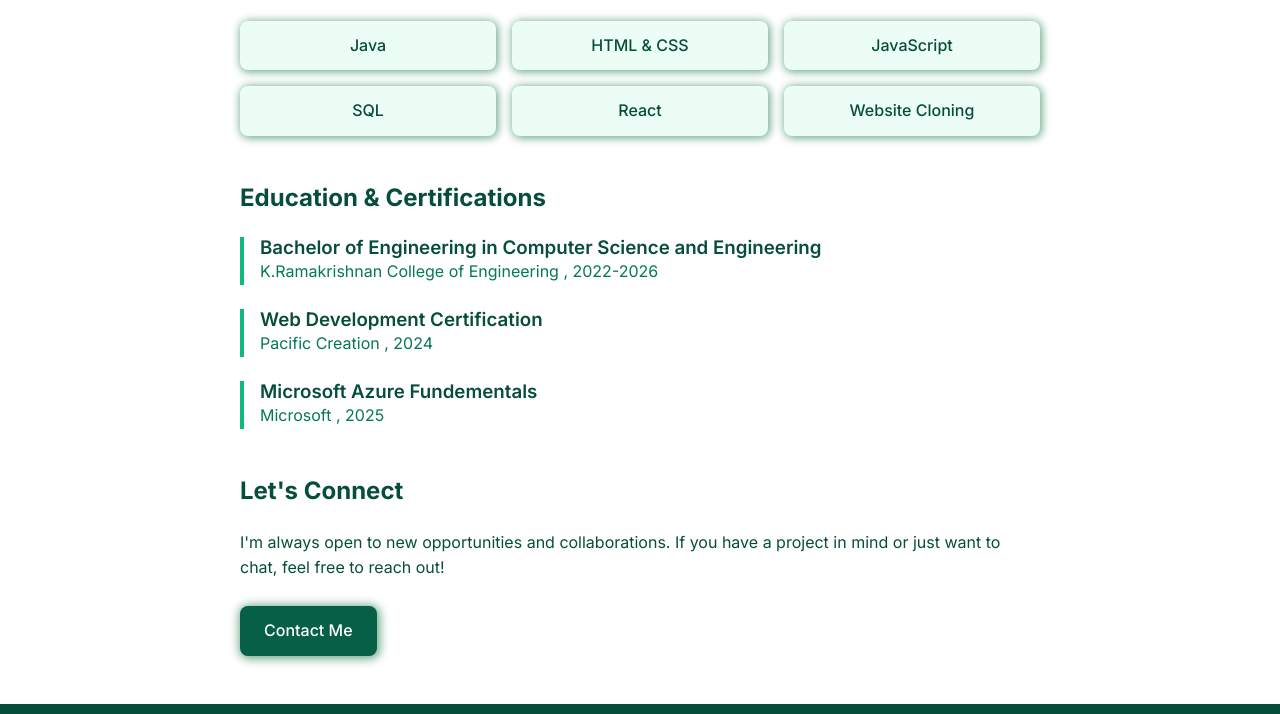
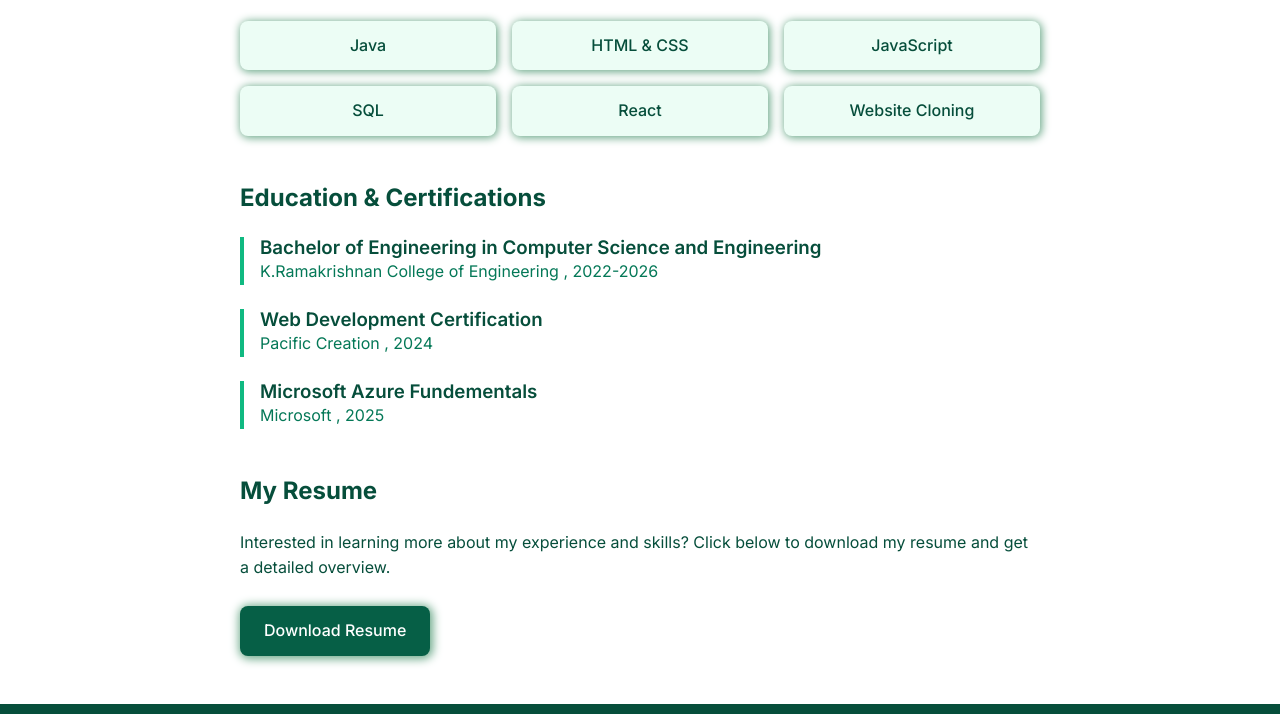
Before and after one commit to Karunaselvaraj/Personal-Portfolio, a plain HTML site: page about.html in a window 1280 px wide. Shown: the part 560-1274 px from the top of the page. Drawn offline with nearby package versions, Linux system fonts and the light colour scheme.

Commit message:
Initial commit

```diff
--- a/about.html
+++ b/about.html
@@ -105,12 +105,13 @@
                 </div>
 
                 <div class="about-section-page" >
-                    <h2 class="section-title-page">Let's Connect</h2>
+                    <h2 class="section-title-page">My Resume</h2>
                     <p>
-                        I'm always open to new opportunities and collaborations. If you have a project in mind or just want to chat, feel free to reach out!
+                        Interested in learning more about my experience and skills?
+                        Click below to download my resume and get a detailed overview.
                     </p><br>
-                    <a href="contact.html" class="btn btn-primary" style="box-shadow: 1px 1px 10px 2px #6aa888;">
-                        Contact Me
+                    <a href="assets/Karunamoorthy S Resume.pdf" class="btn btn-primary" download style="box-shadow: 1px 1px 10px 2px #6aa888;">
+                        Download Resume
                     </a>
                 </div>
             </div>
```
Also changed, not shown: 1 other file.
